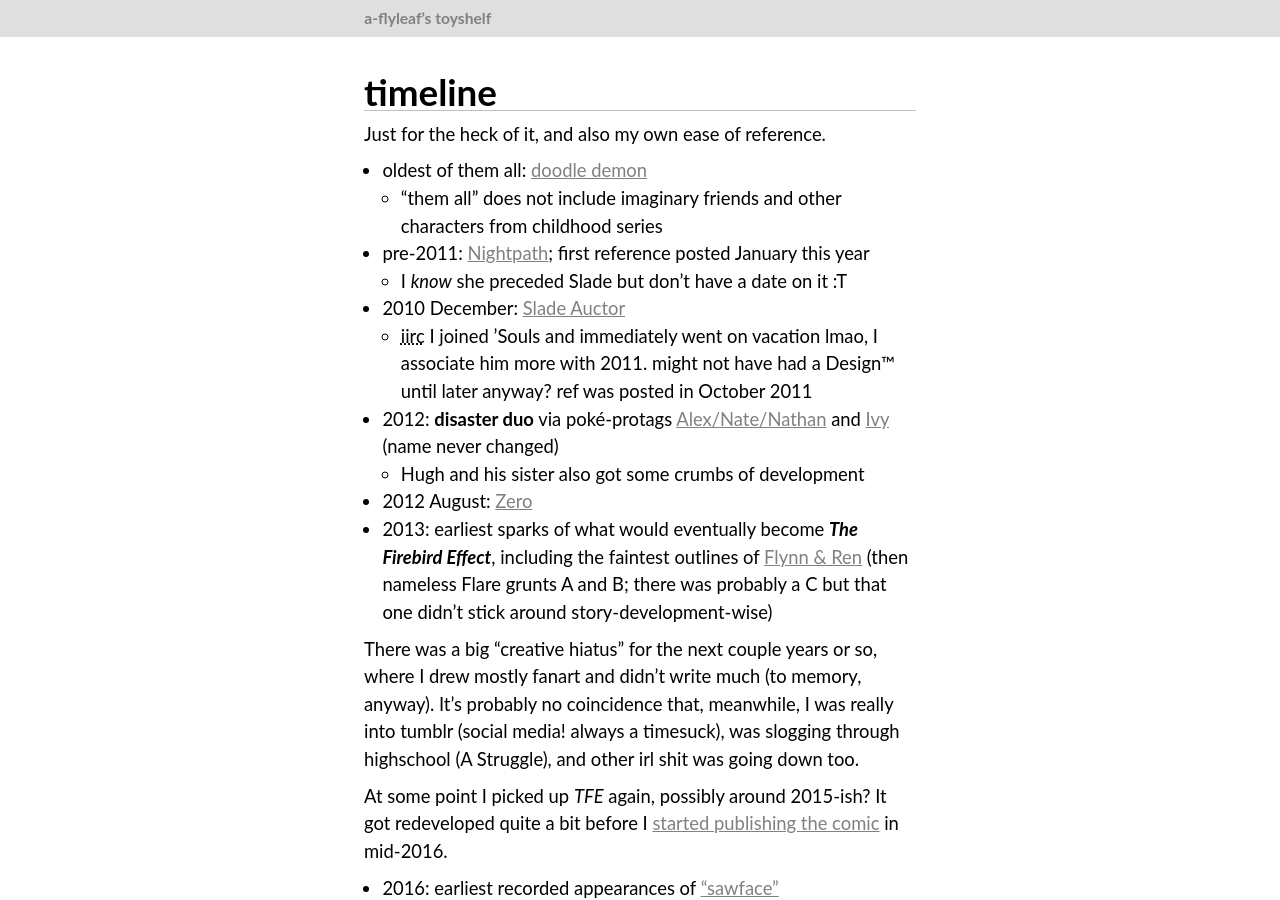
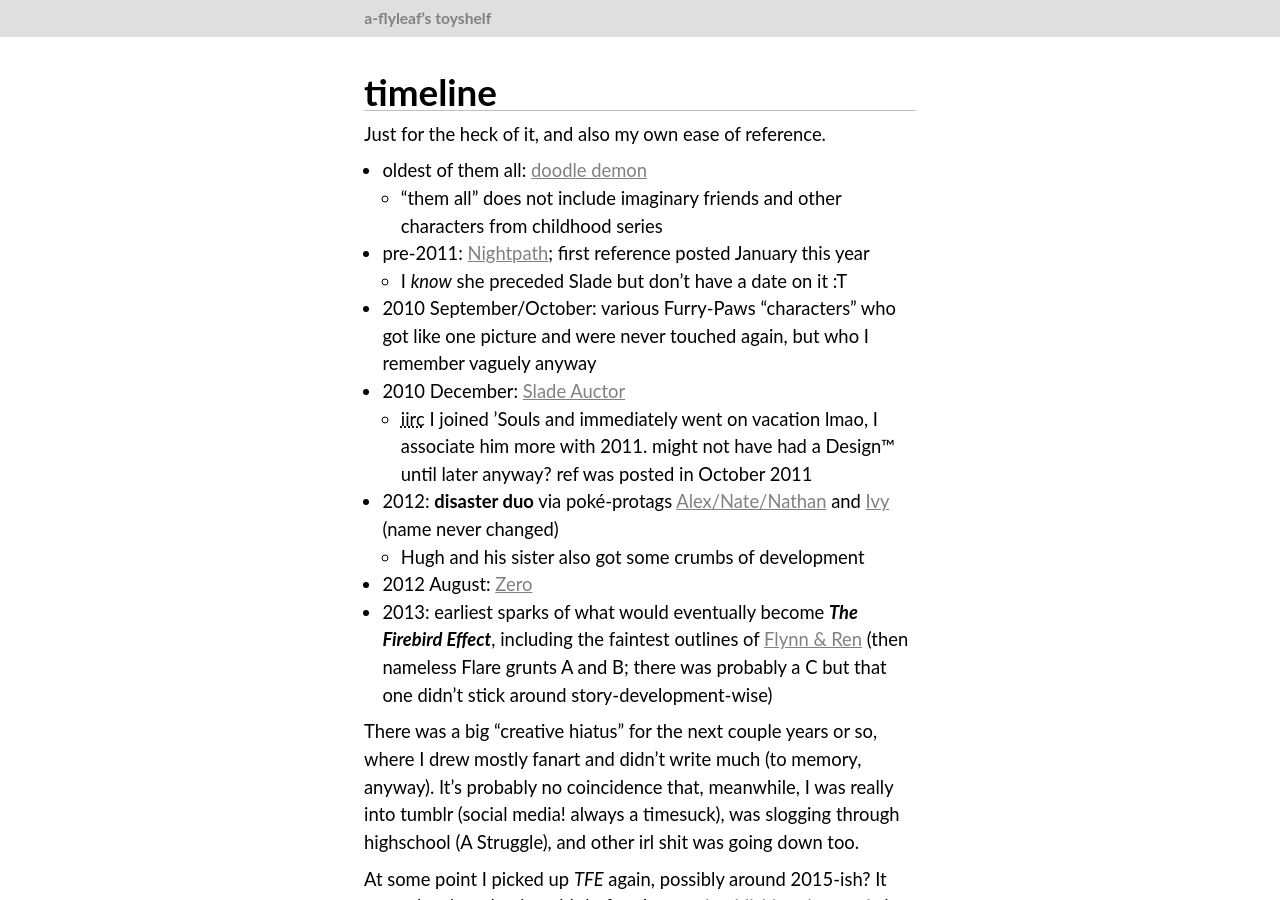
Before and after one commit to a-flyleaf/toyshelf, a Jekyll site: the page built from timeline.md, in a window 1280 px wide and 900 px high. Built offline with Jekyll 4.4.1, drawn with Linux system fonts in a browser that asks for light colours; some web fonts are replaced.

Commit message:
timeline: throw in a note on the FP randos

```diff
--- a/timeline.md
+++ b/timeline.md
@@ -8,6 +8,7 @@ Just for the heck of it, and also my own ease of reference.
 	- "them all" does not include imaginary friends and other characters from childhood series
 - pre-2011: [Nightpath]({%include url.html%}/misc#nightpath); first reference posted January this year
 	- I *know* she preceded Slade but don't have a date on it :T
+- 2010 September/October: various Furry-Paws "characters" who got like one picture and were never touched again, but who I remember vaguely anyway
 - 2010 December: [Slade Auctor]({%include url.html%}/misc#slade)
 	- <abbr title="if I remember correctly">iirc</abbr> I joined ’Souls and immediately went on vacation lmao, I associate him more with 2011. might not have had a Design™ until later anyway? ref was posted in October 2011
 - 2012: <b>disaster duo</b> via poké-protags [Alex/Nate/Nathan]({%include url.html%}/disaster-crew/nico) and [Ivy]({%include url.html%}/disaster-crew/ivy) (name never changed)
```
